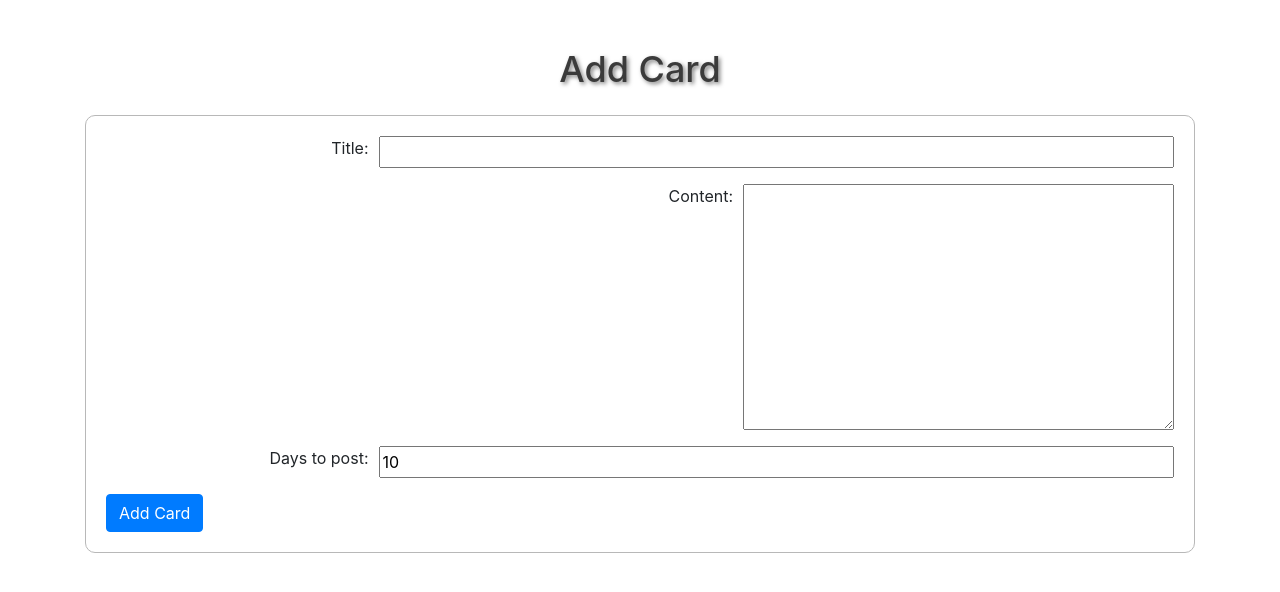
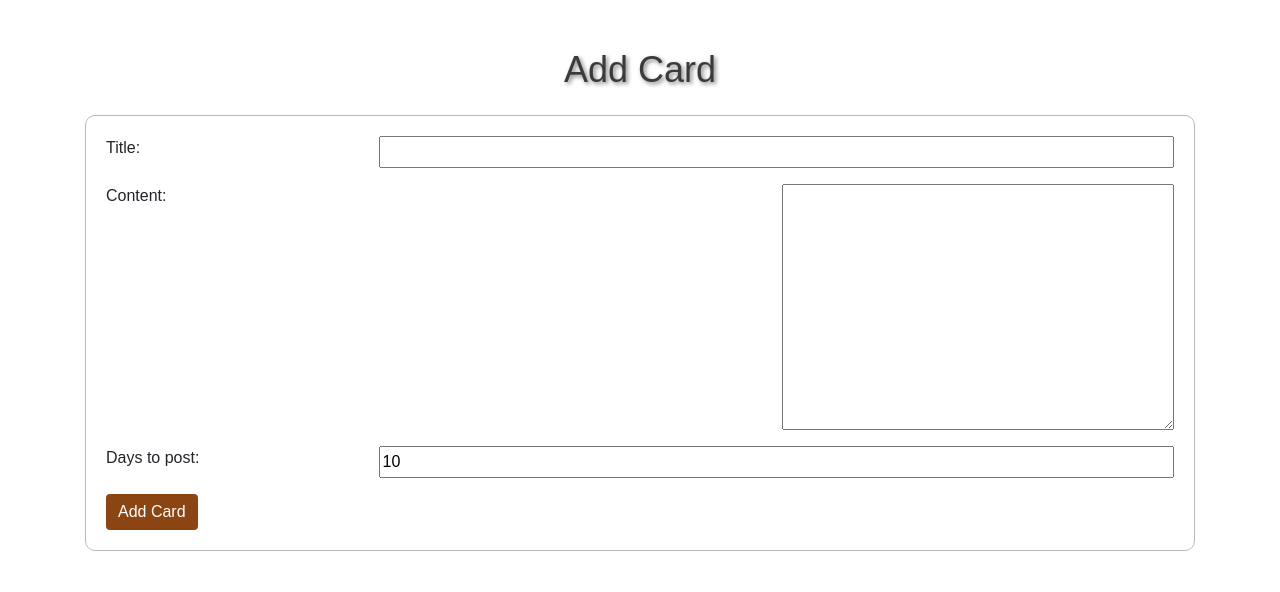
Before and after one commit to mmc102/camp4board, a Django app: page /add_card/ in a window 1280 px wide. Shown: the top 592 px of the page. Run offline with Django 4.2, Linux system fonts and the light colour scheme; some libraries are stand-ins or nearby versions.

Commit message:
more styling

```diff
--- a/camp4board/cards/models.py
+++ b/camp4board/cards/models.py
@@ -6,6 +6,7 @@
 class Card(models.Model):
     title = models.CharField(max_length=200)
     content = models.TextField()
+    create_date= models.DateTimeField(default=timezone.now)
     days_to_post = models.PositiveSmallIntegerField(
             validators=[
                 MinValueValidator(1),
--- a/camp4board/cards/templates/cards/.#add_card.html
+++ /dev/null
@@ -1 +0,0 @@
-mattcarroll@Matts-MacBook-Pro-8.local.99360
--- a/camp4board/cards/templates/cards/add_card.html
+++ b/camp4board/cards/templates/cards/add_card.html
@@ -2,10 +2,18 @@
 <!DOCTYPE html>
 <html>
     <head>
+        <meta charset="utf-8">
+        <meta name="viewport" content="width=device-width, initial-scale=1.0">
         <title>Add Card</title>
         {% bootstrap_css %}
         {% bootstrap_javascript %}
         <style>
+         body {
+             background-size: cover;
+             background-repeat: no-repeat;
+             font-family: "Arial", sans-serif;
+         }
+
          h1 {
              color: #3b3b3b;
              font-size: 36px;
@@ -27,14 +35,17 @@
              border-radius: 10px;
          }
 
-         button {
+
+         .btn-primary {
              background-color: #8b4513;
              border: none;
          }
 
-         button:hover {
+         .btn-primary:hover {
              background-color: #5a2a10;
          }
+
+
 
          /* Organize form fields in a two-column layout */
          .form-group {
@@ -45,7 +56,7 @@
 
          .form-group label {
              flex: 1;
-             text-align: right;
+             text-align: left;
              padding-right: 10px;
          }
 
--- a/camp4board/cards/templates/cards/card_list.html
+++ b/camp4board/cards/templates/cards/card_list.html
@@ -9,7 +9,6 @@
     {% bootstrap_javascript %}
     <style>
         body {
-            background-image: url('yosemite_background.jpg');
             background-size: cover;
             background-repeat: no-repeat;
             font-family: "Arial", sans-serif;
--- a/camp4board/cards/views.py
+++ b/camp4board/cards/views.py
@@ -9,10 +9,11 @@
 def card_list(request):
     now = timezone.now()
     all_cards = Card.objects.all()
-    non_expired = [card for card in all_cards if card.expiration_date >= now]
+    non_expired = sorted([card for card in all_cards if card.expiration_date >= now], key=lambda x: x.create_date, reverse=True)
     return render(request, 'cards/card_list.html', {'cards': non_expired})
 
 def add_card(request):
+
     if request.method == 'POST':
         form = CardForm(request.POST)
         if form.is_valid():
```
